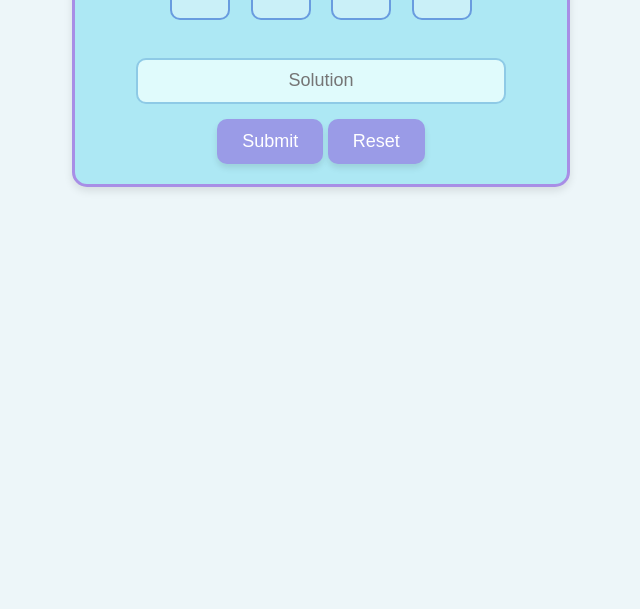
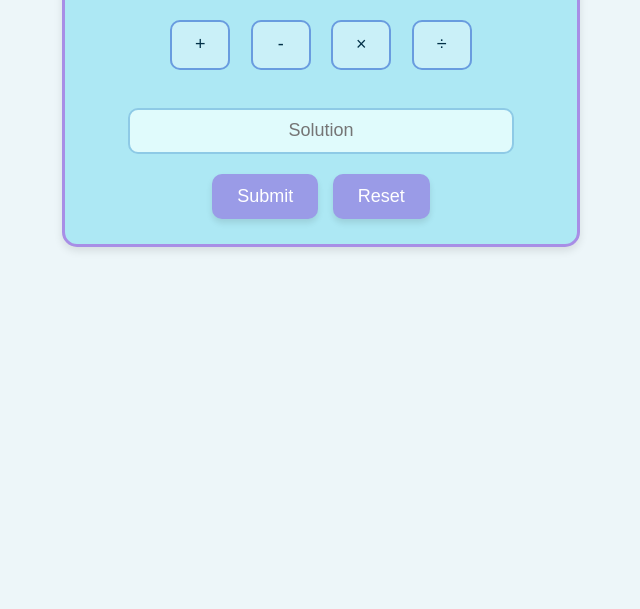
Before and after one commit to Apimizu/24-Game, a plain HTML site: page index.html in a window 1280 px wide. Shown: the part 191-800 px from the top of the page, without its empty margins (319-959 px from the left). Drawn offline with Linux system fonts and the light colour scheme.

Commit message:
Update style.css

```diff
--- a/style.css
+++ b/style.css
@@ -14,6 +14,23 @@ body {
   background-color: #ADE8F4; /* สีพื้นหลังกล่อง */
   box-shadow: 0 4px 8px rgba(0, 0, 0, 0.1);
 }
+
+.container {
+      text-align: center;
+      margin-top: 50px;
+    }
+    .numbers, .operations {
+      margin: 20px 0;
+    }
+    input {
+      width: 60px;
+      text-align: center;
+      margin: 5px;
+    }
+    button {
+      margin: 5px;
+      padding: 10px 15px;
+    }
 
 .numbers {
   display: flex;
```
